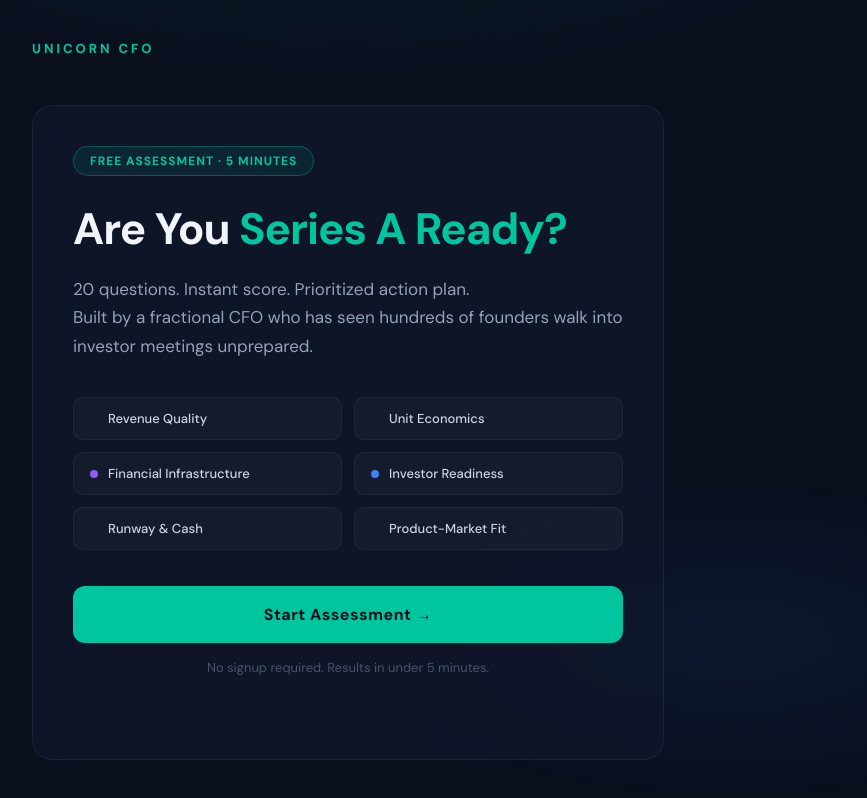
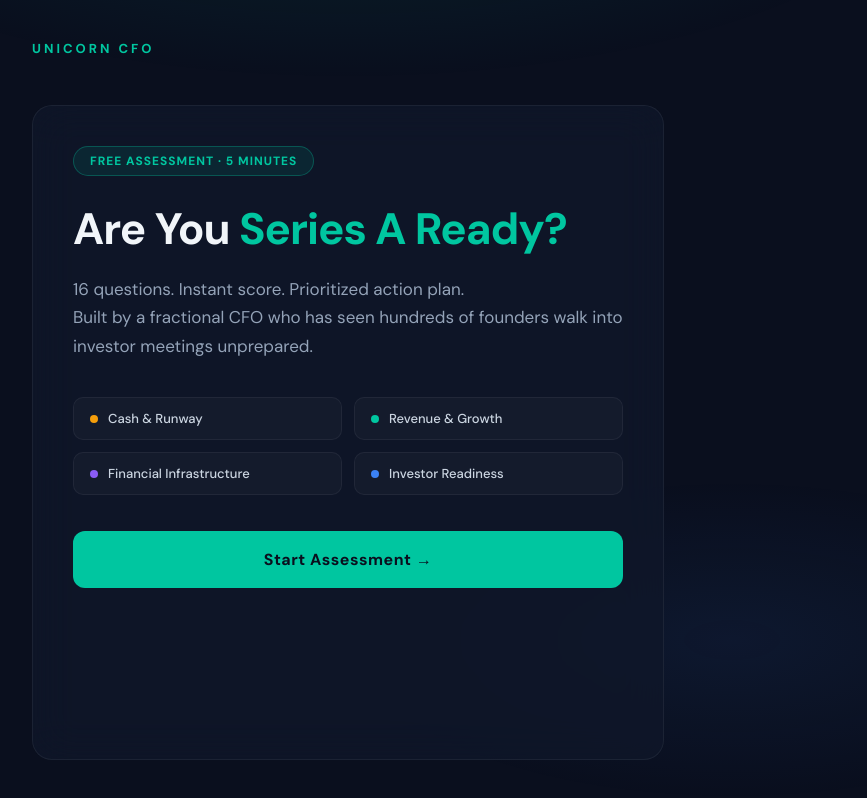
Before and after one commit to ahmet-dot/series-a-readiness, a React (Vite) app: page / in a window 1280 px wide. Shown: the whole page, without its empty margins (292-1159 px from the left). Built offline with nearby package versions, Linux system fonts and the light colour scheme.

Commit message:
Update App.jsx

```diff
--- a/App.jsx
+++ b/App.jsx
@@ -310,11 +310,11 @@ export default function App() {
             Are You <span style={{ color: "#00C6A0" }}>Series A Ready?</span>
           </h1>
           <p style={{ fontSize: "17px", color: "#94A3B8", lineHeight: 1.7, marginBottom: "36px" }}>
-            20 questions. Instant score. Prioritized action plan.<br />
+            16 questions. Instant score. Prioritized action plan.<br />
             Built by a fractional CFO who has seen hundreds of founders walk into investor meetings unprepared.
           </p>
           <div style={{ display: "grid", gridTemplateColumns: "1fr 1fr", gap: "12px", marginBottom: "36px" }}>
-            {[["Revenue Quality", "Unit Economics"], ["Financial Infrastructure", "Investor Readiness"], ["Runway & Cash", "Product-Market Fit"]].flat().map(cat => (
+            {[["Cash & Runway", "Revenue & Growth"], ["Financial Infrastructure", "Investor Readiness"]].flat().map(cat => (
               <div key={cat} style={{ display: "flex", alignItems: "center", gap: "10px", padding: "12px 16px", background: "rgba(255,255,255,0.03)", borderRadius: "10px", border: "1px solid rgba(255,255,255,0.05)" }}>
                 <div style={{ width: "8px", height: "8px", borderRadius: "50%", background: CATEGORY_COLORS[cat], flexShrink: 0 }} />
                 <span style={{ fontSize: "13px", color: "#CBD5E1", fontWeight: "500" }}>{cat}</span>
@@ -326,7 +326,7 @@ export default function App() {
             onMouseOut={e => e.target.style.opacity = "1"}>
             Start Assessment →
           </button>
-          <p style={{ fontSize: "13px", color: "#475569", textAlign: "center", marginTop: "16px" }}>No signup required. Results in under 5 minutes.</p>
+
         </div>
       </div>
     </div>
```
